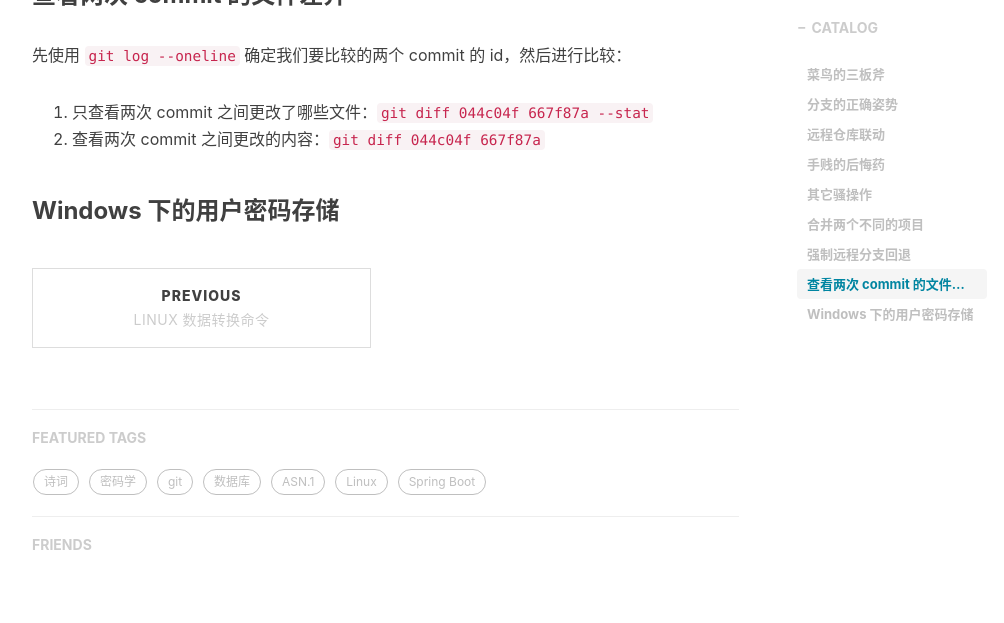
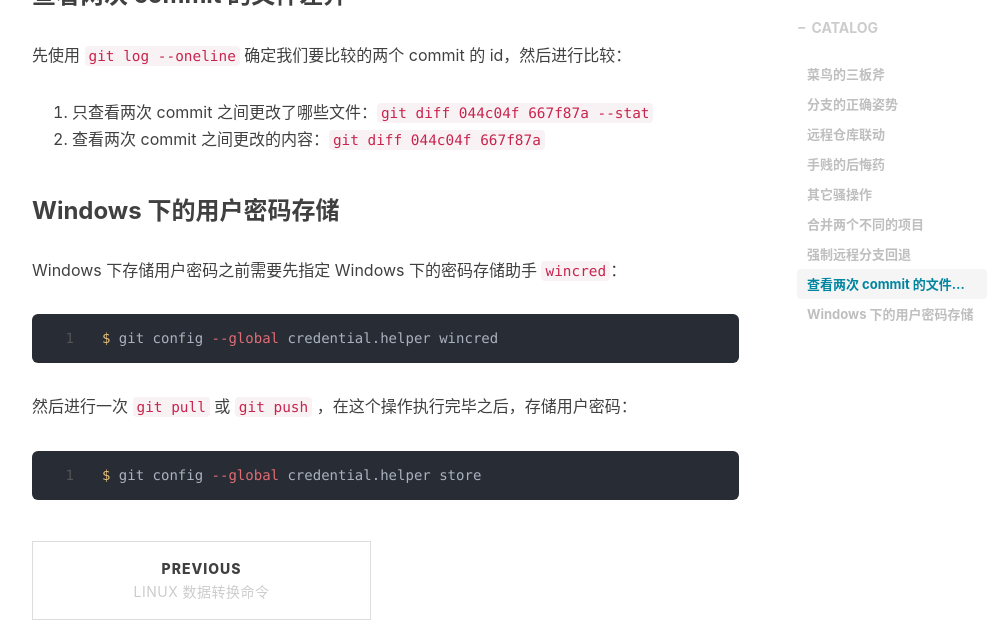
Before and after one commit to mingfer/mingfer.github.io, a Jekyll site: the page built from _posts/2019-05-18-git-3.md, in a window 1280 px wide and 900 px high, scrolled down 9872 px, cut to the strip 0-623 px from the top of the window. Shown: the whole strip, without its empty margins (233-1237 px from the left). Built offline with Jekyll 4.4.1, drawn with Linux system fonts in a browser that asks for light colours; nearby versions of some CDN libraries; comment, search, counter and statistics services are not loaded.

Commit message:
git 操作更新

````diff
--- a/_posts/2019-05-18-git-3.md
+++ b/_posts/2019-05-18-git-3.md
@@ -346,3 +346,15 @@ $ git push origin master --force
 2. 查看两次 commit 之间更改的内容：`git diff 044c04f 667f87a`
 
 ### Windows 下的用户密码存储
+
+Windows 下存储用户密码之前需要先指定 Windows 下的密码存储助手 `wincred`：
+
+```shell
+$ git config --global credential.helper wincred
+```
+
+然后进行一次 `git pull` 或 `git push` ，在这个操作执行完毕之后，存储用户密码：
+
+```shell
+$ git config --global credential.helper store
+```
````
